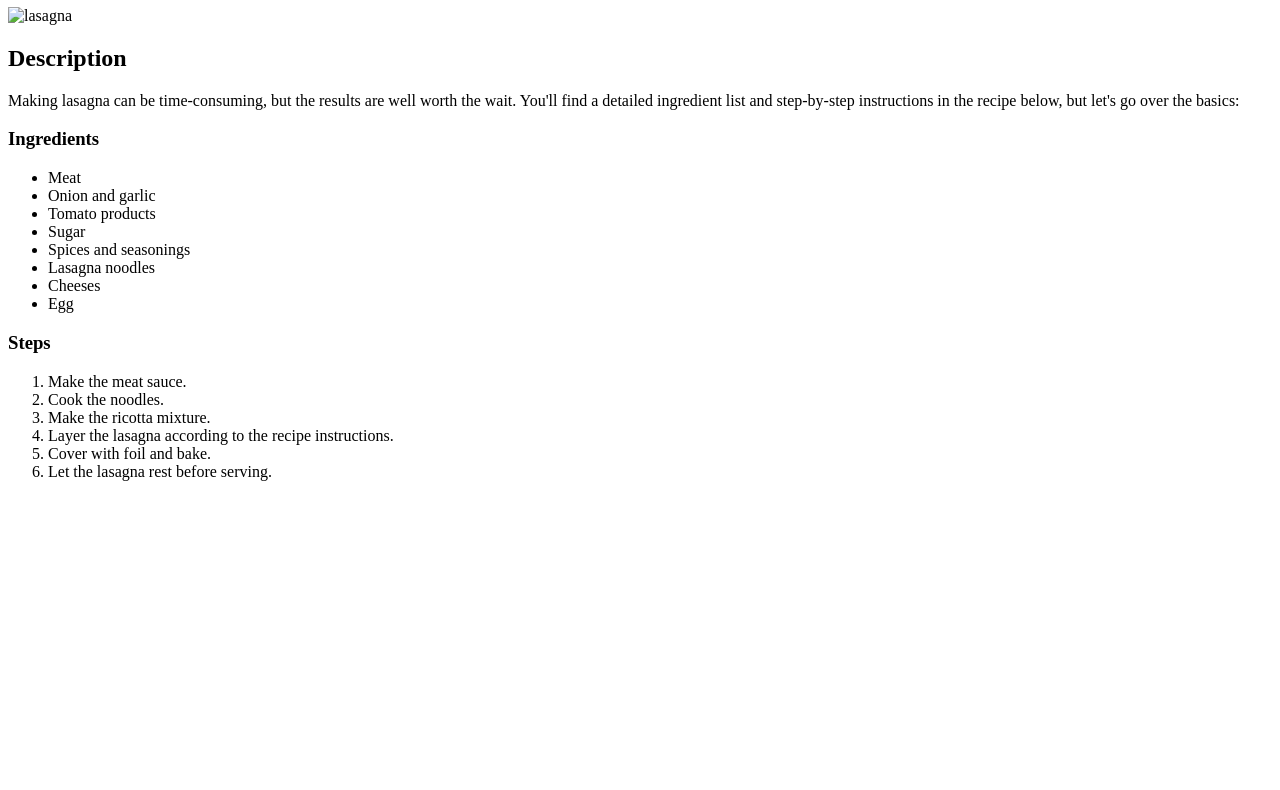
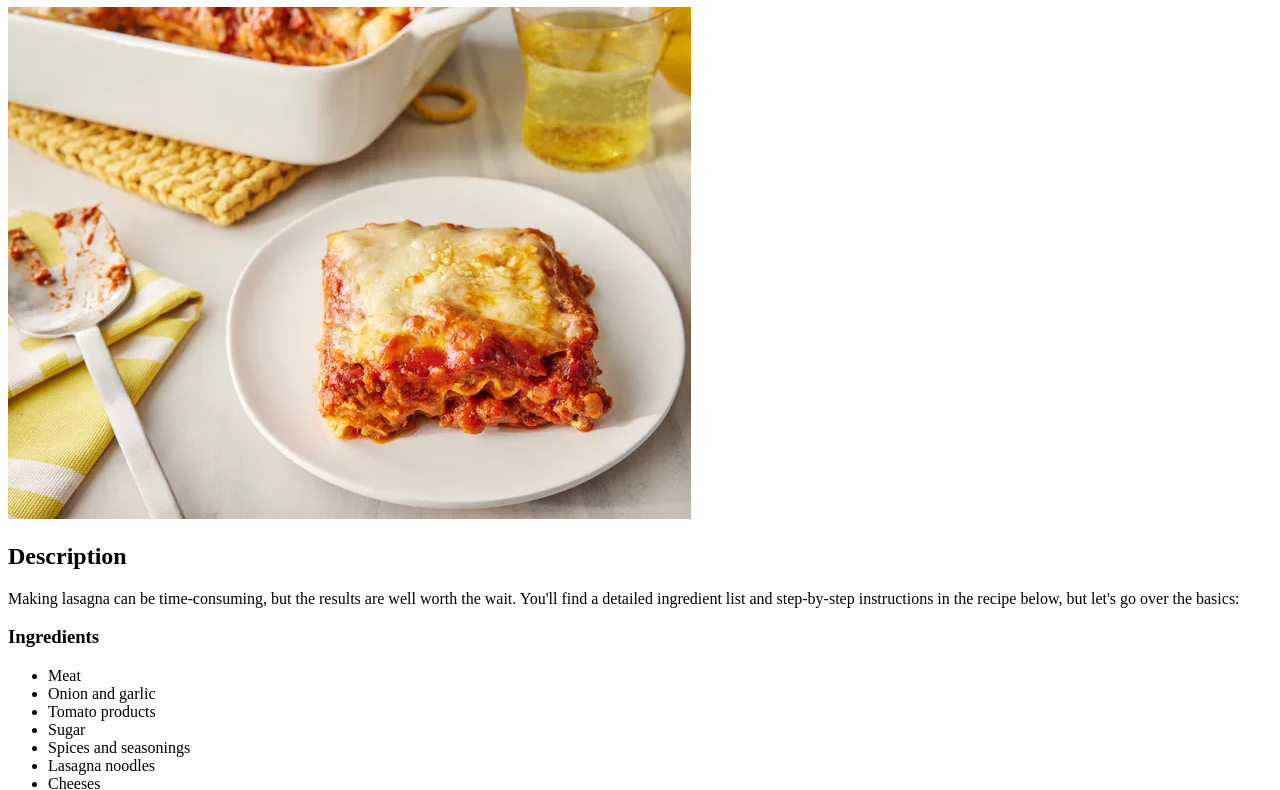
Before and after one commit to YungLien/odin-recipes, a plain HTML site: page recipes/lasagna.html in a window 1280 px wide. Shown: the part 73-863 px from the top of the page. Before the commit the page ends 800 px from the top, so only its background shows below. Drawn offline with Linux system fonts and the light colour scheme.

Commit message:
change lasagna image location

```diff
--- a/recipes/lasagna.html
+++ b/recipes/lasagna.html
@@ -9,7 +9,7 @@
 
 <body>
     <h1>Lasagna</h1>
-    <img src="/lasagna.webp" alt="lasagna">
+    <img src="../images/lasagna.webp" alt="lasagna">
     <h2>Description</h2>
     <p>Making lasagna can be time-consuming, but the results are well worth the wait. You'll find a detailed ingredient
         list and step-by-step instructions in the recipe below, but let's go over the basics:</p>
```
